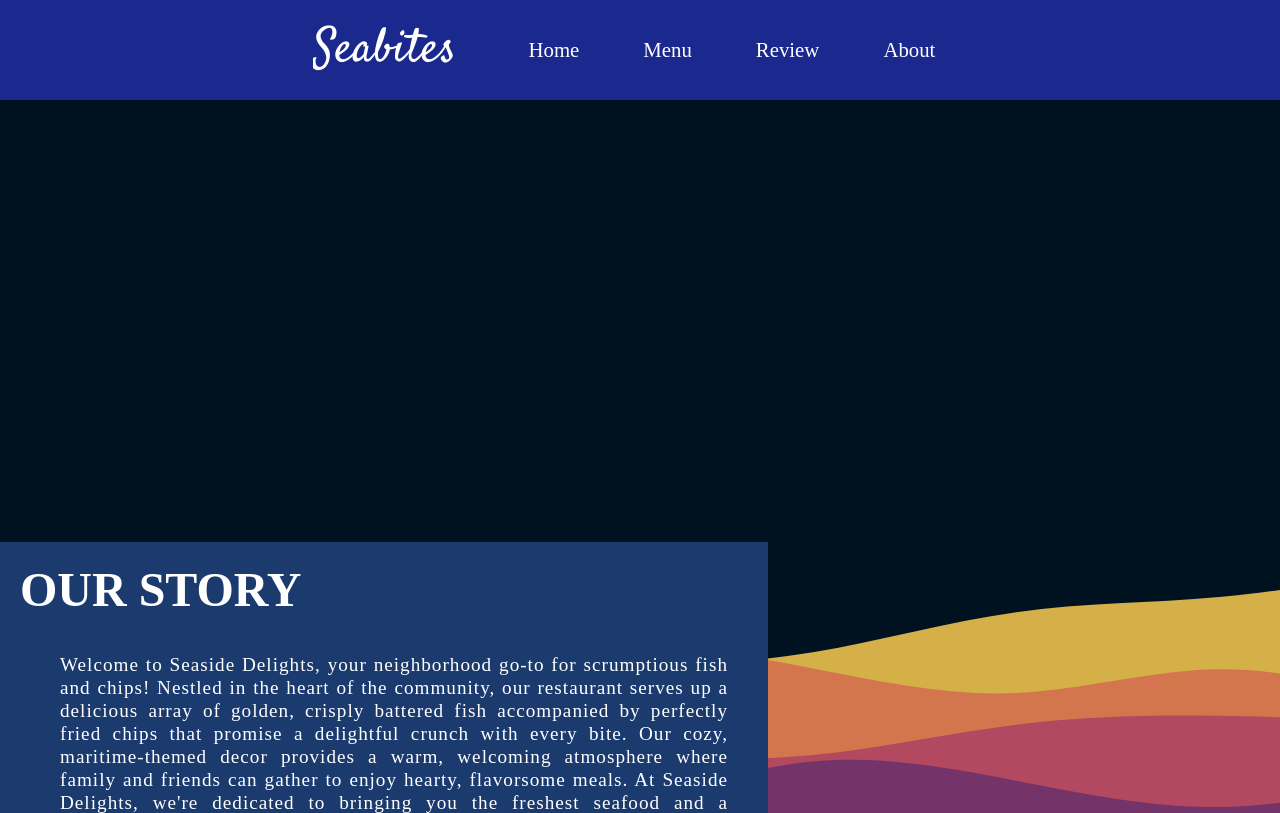
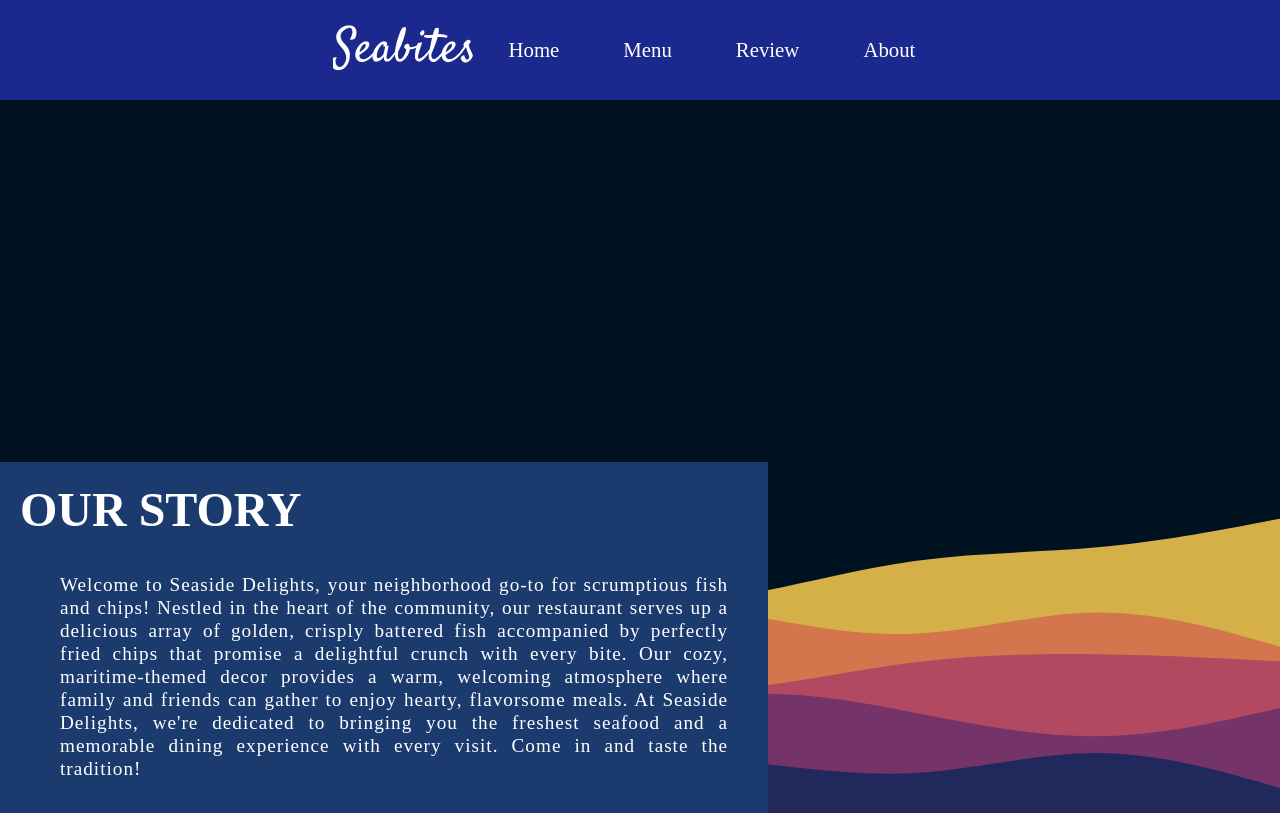
Before and after one commit to redaktteedd/fit1050_a3_michaelntkk, a plain HTML site: page index.html in a window 1280 px wide. Shown: the top 813 px of the page. Drawn offline with Linux system fonts and the light colour scheme.

Commit message:
fixed svg attribute

```diff
--- a/index.html
+++ b/index.html
@@ -34,13 +34,10 @@
       </li>
     </ul>
   </navbar>
-
-  <div class="wave__story">
-    &nbsp;
-  </div>
-
-
   <section class="section__story">
+    <div class="wave__image">
+      <img src="/img/wave_2.svg" alt="wave background">
+    </div>
     <blockquote>
       <h1>
         OUR STORY
--- a/style/style.css
+++ b/style/style.css
@@ -1,6 +1,7 @@
 *{
     box-sizing: border-box;
     margin: 0;
+    padding: 0;
 }
 
 navbar {
@@ -13,6 +14,11 @@ navbar {
     position: sticky;
     top: 0;
     z-index: 999;
+}
+html, body {
+    overflow-x: hidden;
+    margin: 0;
+    padding: 0;
 }
 
 #navbar__logo {
@@ -69,14 +75,18 @@ navbar {
     font-size: 3rem;
     padding-bottom: 1rem;
 }
-.wave__story{
+ .section__story > .wave__image{
     display:flex;
-    background: url('../img/wave_2.svg');
-    background-repeat: no-repeat;
-    background-attachment: fixed;
-    background-size: cover;
-    width: 100vw;
-    height: 100vh;
+    background-position: center;
+    align-items: center;
+    width: 100%;
+    height: 100%;
+}
+
+.section__story > .wave__image > img {
+    width: 100%;
+    height: 100%;
+    object-fit: center;
 }
 .section__menu{
     position: absolute;
```
